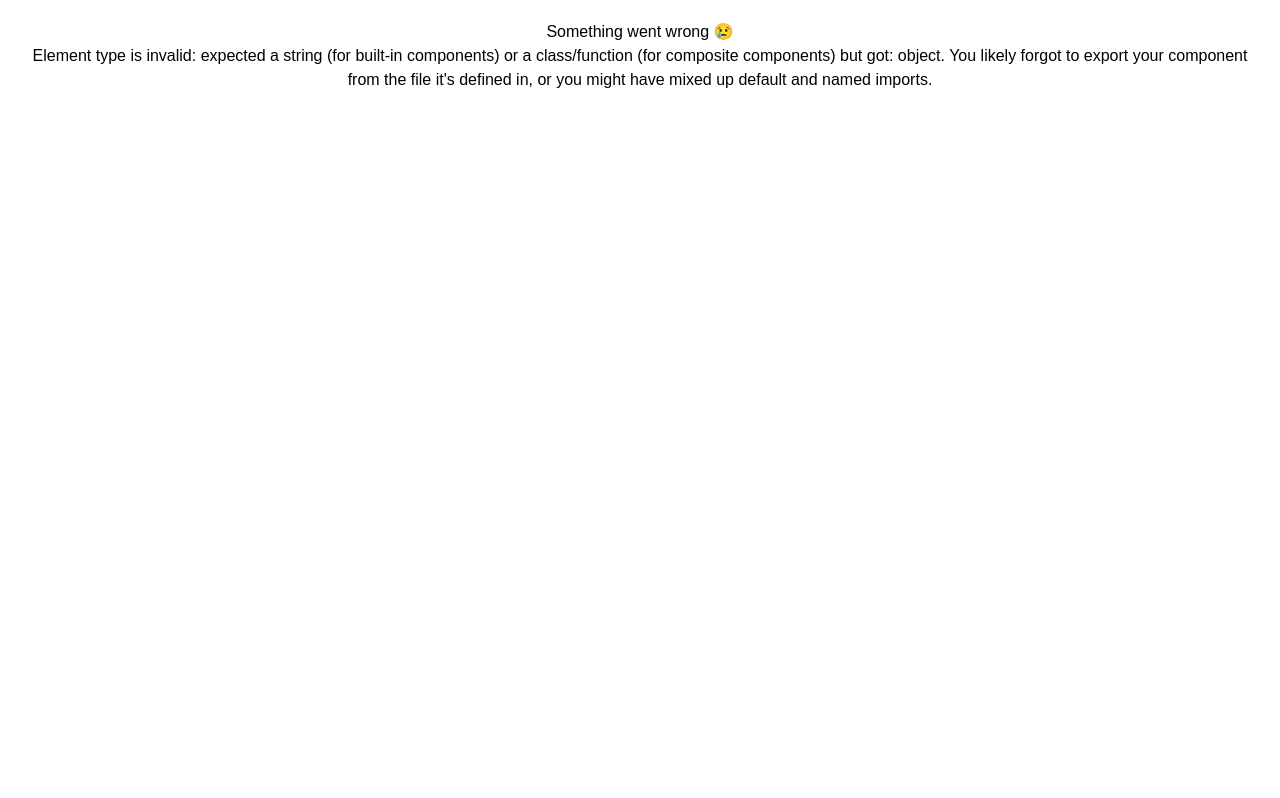
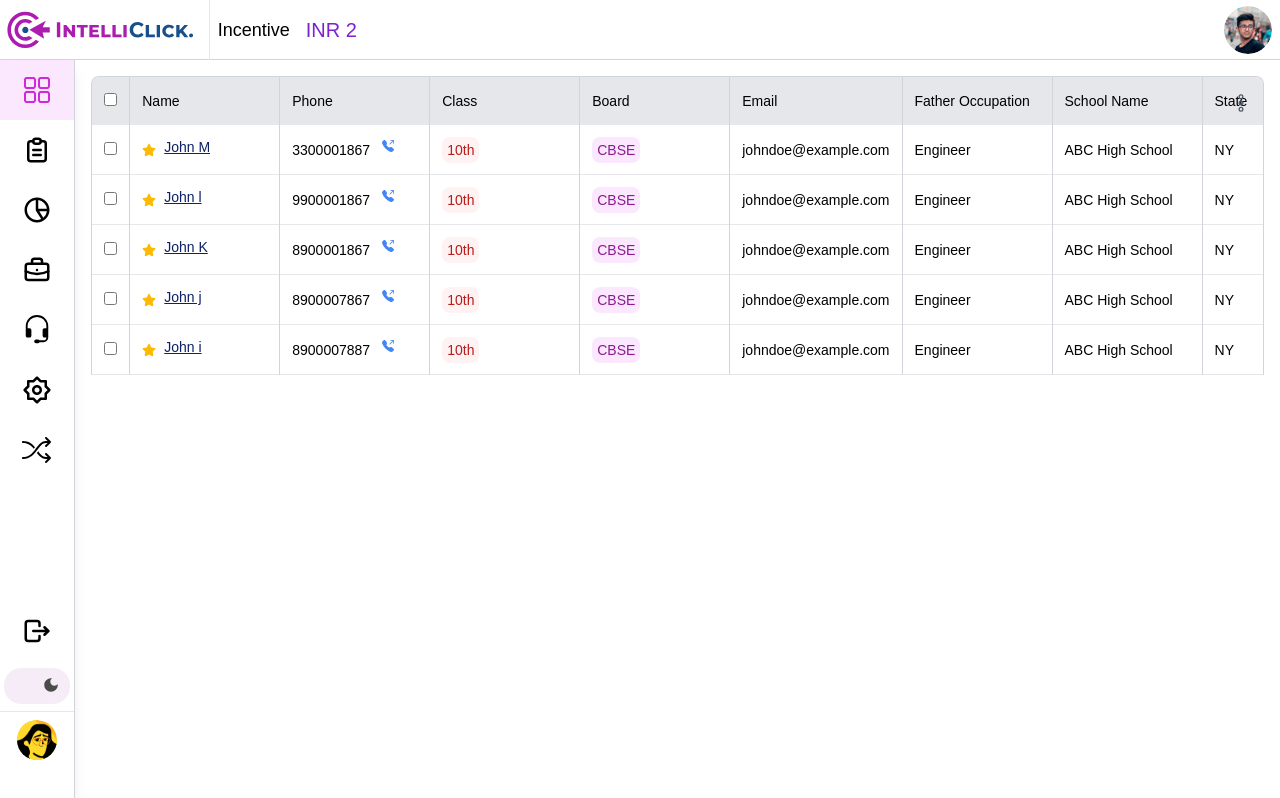
Before and after one commit to ashish2445/intelliclick-frontend-CRM, a Next.js app: page /dashboard/team in a window 1280 px wide. Built offline with nearby package versions, Linux system fonts and the light colour scheme.

Commit message:
added team container

```diff
--- a/src/app/dashboard/team/page.tsx
+++ b/src/app/dashboard/team/page.tsx
@@ -0,0 +1,8 @@
+import React from "react";
+import TeamContainer from "@/containers/teamContainer";
+
+const App: React.FC = () => {
+  return <TeamContainer />;
+};
+
+export default App;
--- /dev/null
+++ b/src/containers/teamContainer.tsx
@@ -0,0 +1,29 @@
+'use client';
+import React, { useEffect, useState } from "react";
+import DynamicTable3 from "@/components/DragDropTable";
+import { AdminInstance } from "@/services/admin.service";
+import { handleError } from "@/utils/helpers";
+import { AxiosError } from "axios";
+import { columns } from "@/utils/constants";
+
+const TeamContainer: React.FC = () => {
+
+    const [team,setTeam] = useState([]);
+
+    const fetchTeam = async () => {
+    try {
+      const teamResponse = await AdminInstance.getTeamMembers(); // Await the response
+      setTeam(teamResponse.leads);
+    } catch (error) {
+      handleError(error as AxiosError,false);
+    }
+  };
+  console.log("team",team);
+
+  useEffect(() => {
+    fetchTeam();
+  }, []);
+  return <DynamicTable3 data={team} columns={columns} />;
+};
+
+export default TeamContainer;
--- /dev/null
+++ b/src/services/admin.service.ts
@@ -0,0 +1,185 @@
+import { API } from '@/utils/enum';
+import { callApi } from './http.service';
+
+const responseObject = {
+    "total": 19,
+    "leads": [
+        {
+            "_id": "67c844c9ce78280e8565ea6b",
+            "name": {
+                "name": "John M",
+                "favorite": true
+            },
+            "phone": "3300001867",
+            "assignedAdmin": "67c6d44eca39a9c9c3c3f82e",
+            "region": "67c7df011e3e66164e985253",
+            "createdAt": "2025-03-05T12:34:17.889Z",
+            "updatedAt": "2025-03-07T16:08:20.109Z",
+            "__v": 0,
+            "assignedOwner": {
+                "_id": "67cb19dd97eb04cf8489c931",
+                "assignedOwner": "caller@gmail.com",
+                "email": "caller@gmail.com"
+            },
+            "class": "10th Grade",
+            "board": "CBSE",
+            "leadScore": 85,
+            "address": "123 Main Street",
+            "phoneNumber": "9876543210",
+            "email": "johndoe@example.com",
+            "fatherOccupation": "Engineer",
+            "motherOccupation": "Doctor",
+            "alternativeNumber": "7890123456",
+            "parentName": "Mr. and Mrs. Doe",
+            "schoolName": "ABC High School",
+            "city": "New York",
+            "state": "NY",
+            "percentage": "92%",
+            "interactWith": "Counselor"
+        },
+        {
+            "_id": "67c844bace78280e8565ea62",
+            "name": {
+                "name": "John l",
+                "favorite": true
+            },
+            "phone": "9900001867",
+            "assignedAdmin": "67c6d44eca39a9c9c3c3f82e",
+            "region": "67c7df011e3e66164e985253",
+            "createdAt": "2025-03-05T12:34:02.417Z",
+            "updatedAt": "2025-03-07T16:08:20.109Z",
+            "__v": 0,
+            "assignedOwner": {
+                "_id": "67cb19dd97eb04cf8489c931",
+                "assignedOwner": "caller@gmail.com",
+                "email": "caller@gmail.com"
+            },
+            "class": "10th Grade",
+            "board": "CBSE",
+            "leadScore": 85,
+            "address": "123 Main Street",
+            "phoneNumber": "9876543210",
+            "email": "johndoe@example.com",
+            "fatherOccupation": "Engineer",
+            "motherOccupation": "Doctor",
+            "alternativeNumber": "7890123456",
+            "parentName": "Mr. and Mrs. Doe",
+            "schoolName": "ABC High School",
+            "city": "New York",
+            "state": "NY",
+            "percentage": "92%",
+            "interactWith": "Counselor"
+        },
+        {
+            "_id": "67c844b0ce78280e8565ea59",
+            "name": {
+                "name": "John K",
+                "favorite": true
+            },
+            "phone": "8900001867",
+            "assignedAdmin": "67c6d44eca39a9c9c3c3f82e",
+            "region": "67c7df011e3e66164e985253",
+            "createdAt": "2025-03-05T12:33:52.549Z",
+            "updatedAt": "2025-03-07T16:08:20.109Z",
+            "__v": 0,
+            "assignedOwner": {
+                "_id": "67cb19dd97eb04cf8489c931",
+                "assignedOwner": "caller@gmail.com",
+                "email": "caller@gmail.com"
+            },
+            "class": "10th Grade",
+            "board": "CBSE",
+            "leadScore": 85,
+            "address": "123 Main Street",
+            "phoneNumber": "9876543210",
+            "email": "johndoe@example.com",
+            "fatherOccupation": "Engineer",
+            "motherOccupation": "Doctor",
+            "alternativeNumber": "7890123456",
+            "parentName": "Mr. and Mrs. Doe",
+            "schoolName": "ABC High School",
+            "city": "New York",
+            "state": "NY",
+            "percentage": "92%",
+            "interactWith": "Counselor"
+        },
+        {
+            "_id": "67c844a1ce78280e8565ea50",
+            "name": {
+                "name": "John j",
+                "favorite": true
+            },
+            "phone": "8900007867",
+            "assignedAdmin": "67c6d44eca39a9c9c3c3f82e",
+            "region": "67c7df011e3e66164e985253",
+            "createdAt": "2025-03-05T12:33:37.798Z",
+            "updatedAt": "2025-03-07T16:08:20.109Z",
+            "__v": 0,
+            "assignedOwner": {
+                "_id": "67cb19dd97eb04cf8489c931",
+                "assignedOwner": "caller@gmail.com",
+                "email": "caller@gmail.com"
+            },
+            "class": "10th Grade",
+            "board": "CBSE",
+            "leadScore": 85,
+            "address": "123 Main Street",
+            "phoneNumber": "9876543210",
+            "email": "johndoe@example.com",
+            "fatherOccupation": "Engineer",
+            "motherOccupation": "Doctor",
+            "alternativeNumber": "7890123456",
+            "parentName": "Mr. and Mrs. Doe",
+            "schoolName": "ABC High School",
+            "city": "New York",
+            "state": "NY",
+            "percentage": "92%",
+            "interactWith": "Counselor"
+        },
+        {
+            "_id": "67c84493ce78280e8565ea47",
+            "name": {
+                "name": "John i",
+                "favorite": true
+            },
+            "phone": "8900007887",
+            "assignedAdmin": "67c6d44eca39a9c9c3c3f82e",
+            "region": "67c7df011e3e66164e985253",
+            "createdAt": "2025-03-05T12:33:23.334Z",
+            "updatedAt": "2025-03-07T16:08:20.109Z",
+            "__v": 0,
+            "assignedOwner": {
+                "_id": "67cb19dd97eb04cf8489c931",
+                "assignedOwner": "caller@gmail.com",
+                "email": "caller@gmail.com"
+            },
+            "class": "10th Grade",
+            "board": "CBSE",
+            "leadScore": 85,
+            "address": "123 Main Street",
+            "phoneNumber": "9876543210",
+            "email": "johndoe@example.com",
+            "fatherOccupation": "Engineer",
+            "motherOccupation": "Doctor",
+            "alternativeNumber": "7890123456",
+            "parentName": "Mr. and Mrs. Doe",
+            "schoolName": "ABC High School",
+            "city": "New York",
+            "state": "NY",
+            "percentage": "92%",
+            "interactWith": "Counselor"
+        }
+    ]
+}
+
+
+class AdminService{
+
+  getTeamMembers = async () => {
+    // const url='api/region/read/regions';
+    // return await callApi(url,API.GET);
+    return responseObject;
+  }
+}
+
+export const AdminInstance = new AdminService();
```
